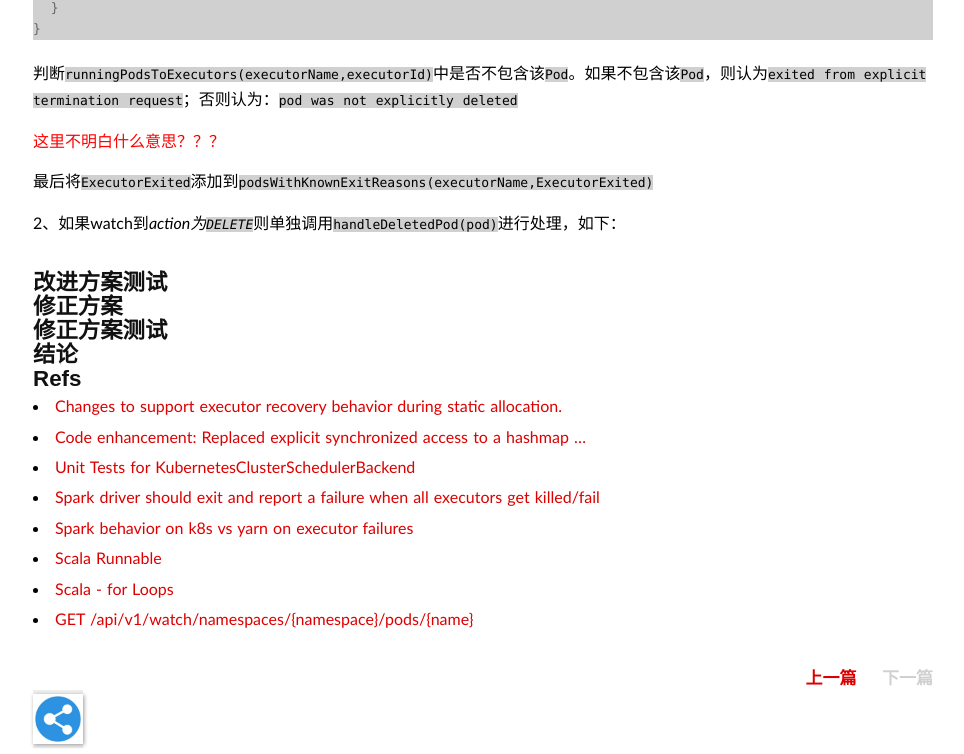
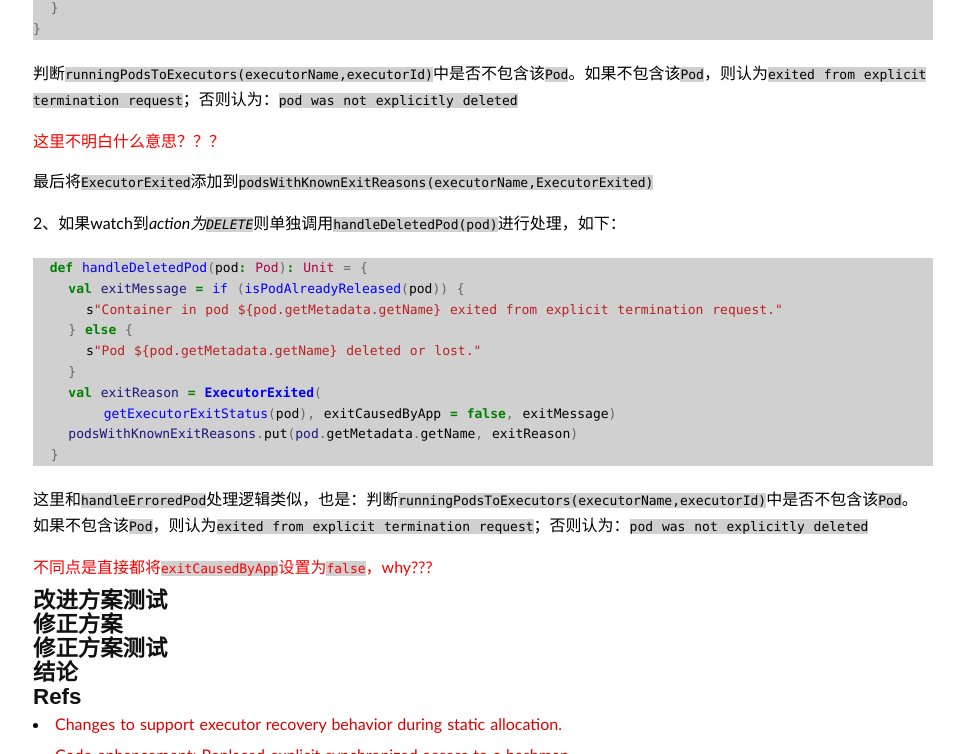
Before and after one commit to duyanghao/duyanghao.github.io, a Jekyll site: the page built from _posts/2017-10-26-Spark-on-k8s-SAR.md, in a window 1280 px wide and 900 px high, scrolled down 33651 px, cut to the strip 0-754 px from the top of the window. Shown: the whole strip, without its empty margins (157-1121 px from the left). Built offline with Jekyll 4.4.1, drawn with Linux system fonts in a browser that asks for light colours; some web fonts are replaced; comment, search, counter and statistics services are not loaded.

Commit message:
Update 2017-10-26-Spark-on-k8s-SAR.md
Signed-off-by: “duyanghao” <1294057873@qq.com>

````diff
--- a/_posts/2017-10-26-Spark-on-k8s-SAR.md
+++ b/_posts/2017-10-26-Spark-on-k8s-SAR.md
@@ -1607,7 +1607,21 @@ private[spark] object ExecutorExited {
 2、如果watch到*action为`DELETE`*则单独调用`handleDeletedPod(pod)`进行处理，如下：
 
 ```scala
-```
+  def handleDeletedPod(pod: Pod): Unit = {
+    val exitMessage = if (isPodAlreadyReleased(pod)) {
+      s"Container in pod ${pod.getMetadata.getName} exited from explicit termination request."
+    } else {
+      s"Pod ${pod.getMetadata.getName} deleted or lost."
+    }
+    val exitReason = ExecutorExited(
+        getExecutorExitStatus(pod), exitCausedByApp = false, exitMessage)
+    podsWithKnownExitReasons.put(pod.getMetadata.getName, exitReason)
+  }
+```
+
+这里和`handleErroredPod`处理逻辑类似，也是：判断`runningPodsToExecutors(executorName,executorId)`中是否不包含该`Pod`。如果不包含该`Pod`，则认为`exited from explicit termination request`；否则认为：`pod was not explicitly deleted`
+
+<span style="color:red">不同点是直接都将`exitCausedByApp`设置为`false`，why???</span>
 
 ## 改进方案测试
 
````
